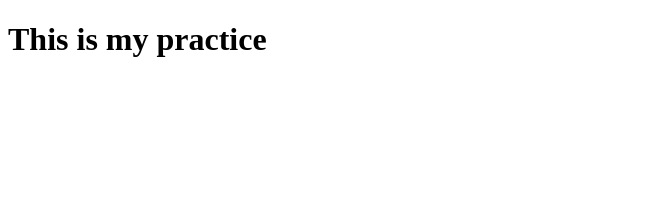
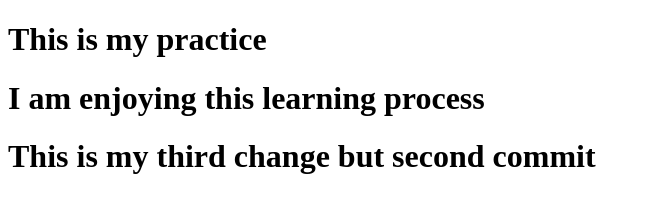
Before and after one commit to Bipin2020100/test, a plain HTML site: page bips.html in a window 1280 px wide. Shown: the whole page, without its empty margins (0-651 px from the left). Drawn offline with Linux system fonts and the light colour scheme.

Commit message:
redo the second commit

```diff
--- a/Bipin.js
+++ b/Bipin.js
@@ -1,2 +1,4 @@
 let x = 1;
 console.log(x);
+
+console.log(20 + 30)
--- a/bips.html
+++ b/bips.html
@@ -7,6 +7,8 @@
 </head>
 <body>
   <h1>This is my practice</h1>
+  <h1> I am enjoying this learning process</h1>
+  <h1>This is my third change but second commit</h1>
 
 </body>
 </html>
```
